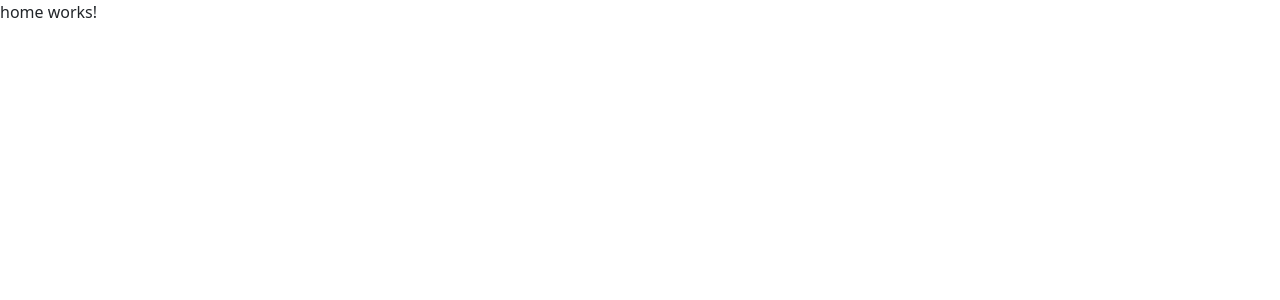
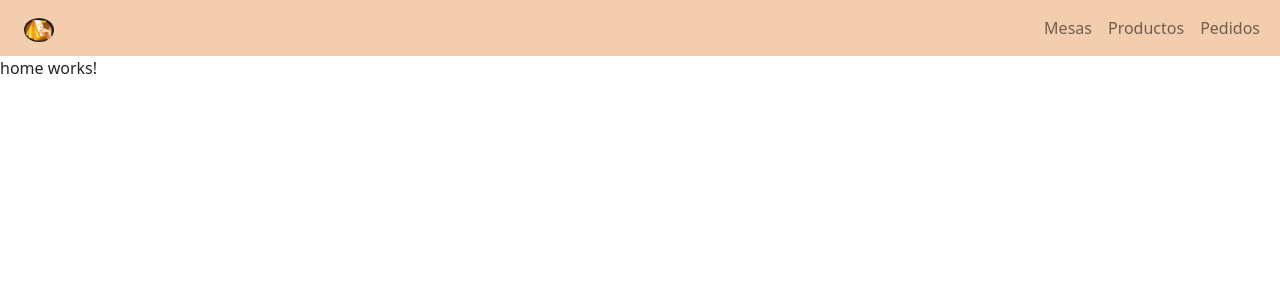
Before and after one commit to Daniel-M12/gestion-pedidos, an Angular app: page / in a window 1280 px wide. Shown: the top 300 px of the page. Built offline with nearby package versions, Linux system fonts and the light colour scheme.

Commit message:
Agregada barra de navegación

```diff
--- a/src/app/app.component.html
+++ b/src/app/app.component.html
@@ -1,2 +1,26 @@
-
+<nav class="navbar navbar-expand-lg bg-body-tertiary">
+  <div class="container-fluid">
+    <div class="container">
+      <a class="navbar-brand" href="">
+        <img class="redondear" src="../assets/Sali_restaurante.png" alt="Sali" width="30" height="24">
+      </a>
+    </div>
+    <button class="navbar-toggler" type="button" data-bs-toggle="collapse" data-bs-target="#navbarSupportedContent" aria-controls="navbarSupportedContent" aria-expanded="false" aria-label="Toggle navigation">
+      <span class="navbar-toggler-icon"></span>
+    </button>
+    <div class="collapse navbar-collapse" id="navbarSupportedContent">
+      <ul class="navbar-nav me-auto mb-2 mb-lg-0">
+        <li class="nav-item">
+          <a class="nav-link" href="mesas">Mesas</a>
+        </li>
+        <li class="nav-item">
+          <a class="nav-link" href="productos">Productos</a>
+        </li>
+        <li class="nav-item">
+          <a class="nav-link" href="pedidos">Pedidos</a>
+        </li>
+      </ul>
+    </div>
+  </div>
+</nav>
 <router-outlet></router-outlet>
```
